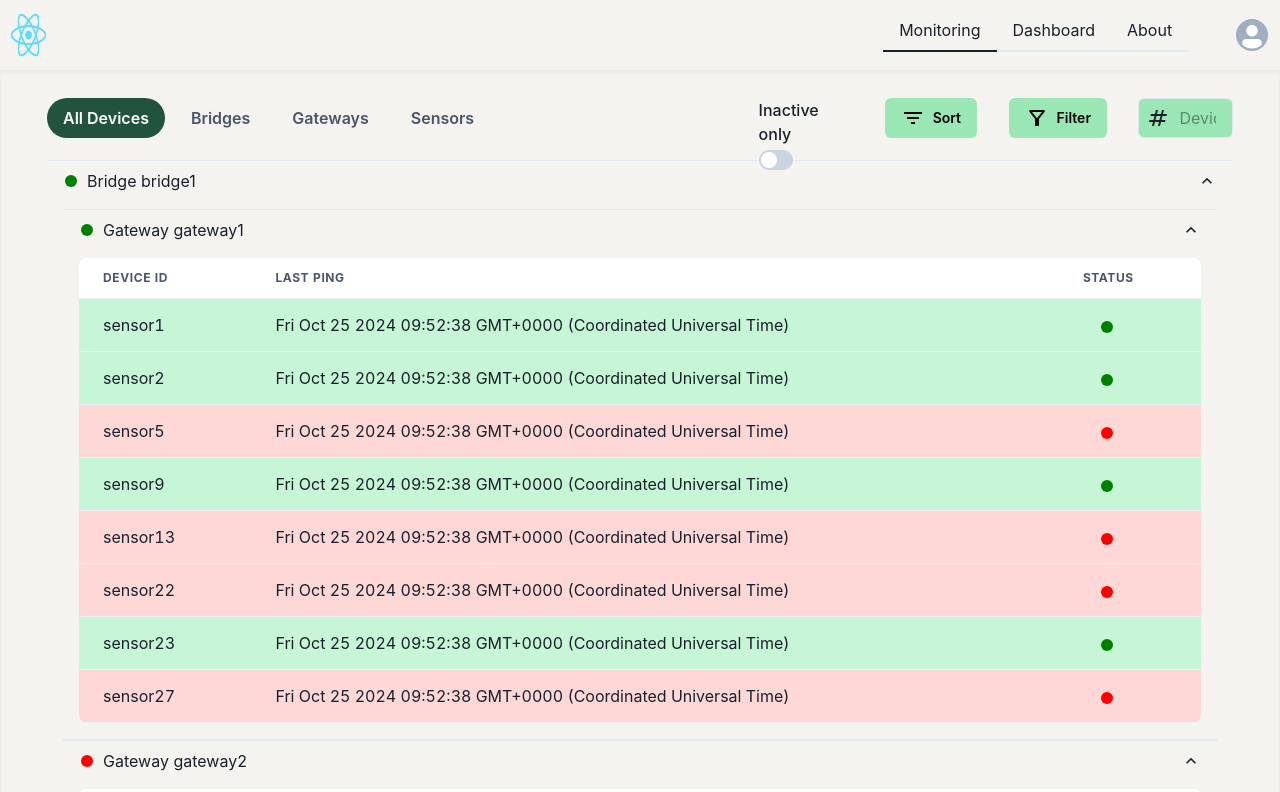
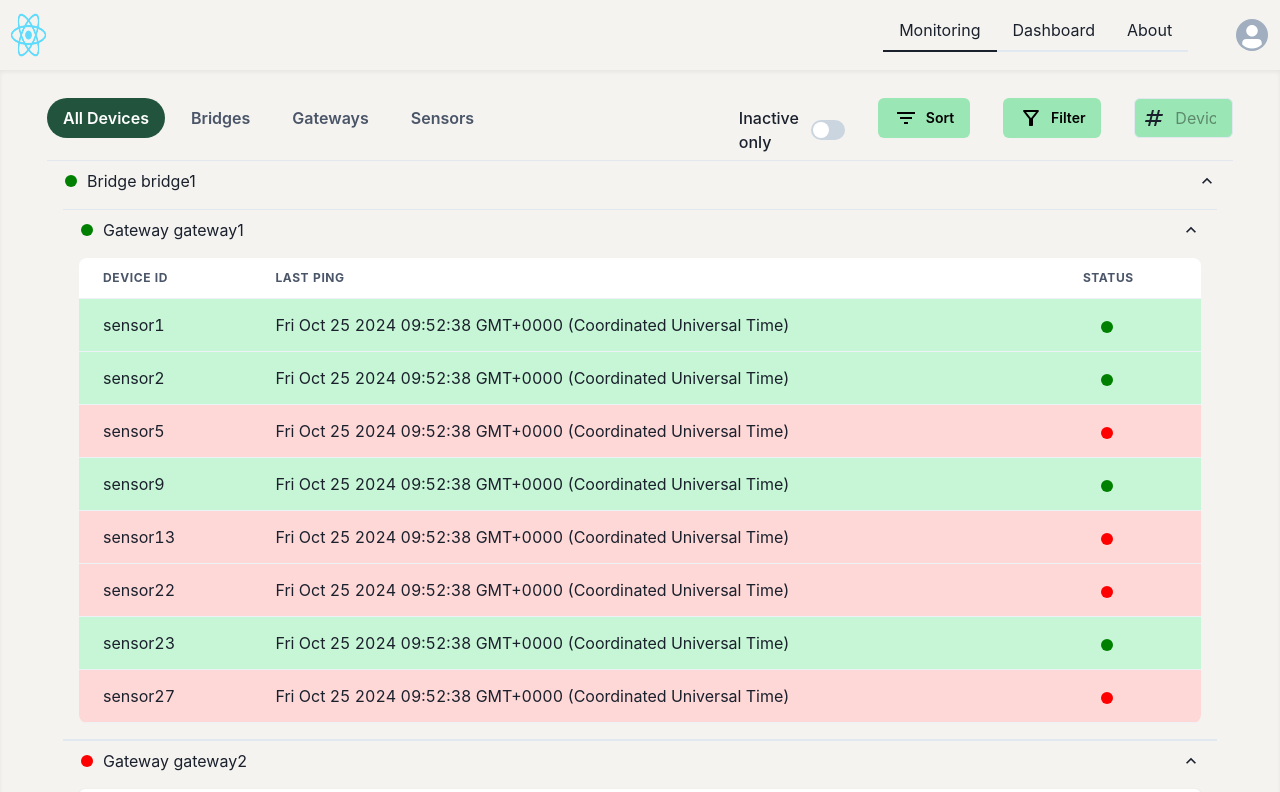
Before and after one commit to mikoMaz/monitoring-via-push-messages, a React (Create React App) app in the folder src/main/webclient/: page /monitoring in a window 1280 px wide. Shown: the top 792 px of the page. Built offline with nearby package versions, Linux system fonts and the light colour scheme.

Commit message:
switch styling

```diff
--- a/src/main/webclient/src/components/monitoring-page/components/filter-section-buttons.tsx
+++ b/src/main/webclient/src/components/monitoring-page/components/filter-section-buttons.tsx
@@ -38,13 +38,14 @@ export const FilterSectionButtons = ({
   return (
     <Grid templateColumns="3fr 1fr 2fr 1fr 2fr 1fr 3fr">
       <GridItem>
-        <FormControl alignItems="center">
-          <FormLabel htmlFor="inactive-switch" mb="0">
+        <FormControl display='flex' alignItems="center" marginTop="2">
+          <FormLabel htmlFor="inactive-switch"  mb="0">
             Inactive only
           </FormLabel>
           <Switch
             id="inactive-switch"
             isChecked={inactiveSwitchEnabled}
+            colorScheme="primary"
             onChange={(e) => {
               inactiveDevicesSwitched();
             }}
--- a/src/main/webclient/src/components/monitoring-page/monitoring-page.tsx
+++ b/src/main/webclient/src/components/monitoring-page/monitoring-page.tsx
@@ -122,14 +122,14 @@ export const MonitoringPage = ({model, setInactiveSwitchEnabled, inactiveSwitchE
           marginTop="28px"
           marginBottom="28px"
         >
-          <Grid templateColumns="repeat(10, 1fr)">
+          <Grid templateColumns="repeat(12, 1fr)">
             <GridItem colSpan={5}>
               <ViewTypeSelectionTabs
                 index={selectedViewOption}
                 onSelectionChanged={onSelectedViewChanged}
               />
             </GridItem>
-            <GridItem colStart={7} colEnd={11}>
+            <GridItem colStart={8} colEnd={13}>
               <FilterSectionButtons
                 setFilterEnabled={setFilteringSectionEnabled}
                 inactiveSwitchEnabled={inactiveSwitchEnabled}
```
